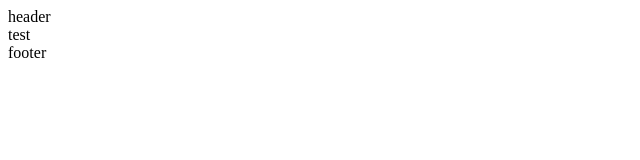
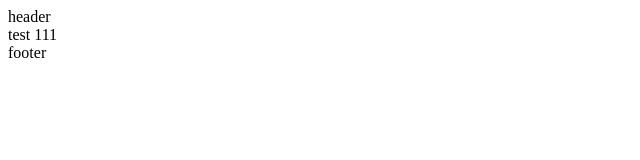
Before and after one commit to GevorgKartshikyan/CashTime-Front, a React (Create React App) app: page / in a window 1280 px wide. Shown: the top 160 px of the page, without its empty margins (0-640 px from the left). Built offline with nearby package versions, Linux system fonts and the light colour scheme.

Commit message:
added 111

```diff
--- a/src/pages/Home.js
+++ b/src/pages/Home.js
@@ -4,7 +4,7 @@ import Wrapper from '../components/Wrapper';
 function Home() {
   return (
     <Wrapper>
-      <div>test</div>
+      <div>test 111</div>
     </Wrapper>
   );
 }
```
